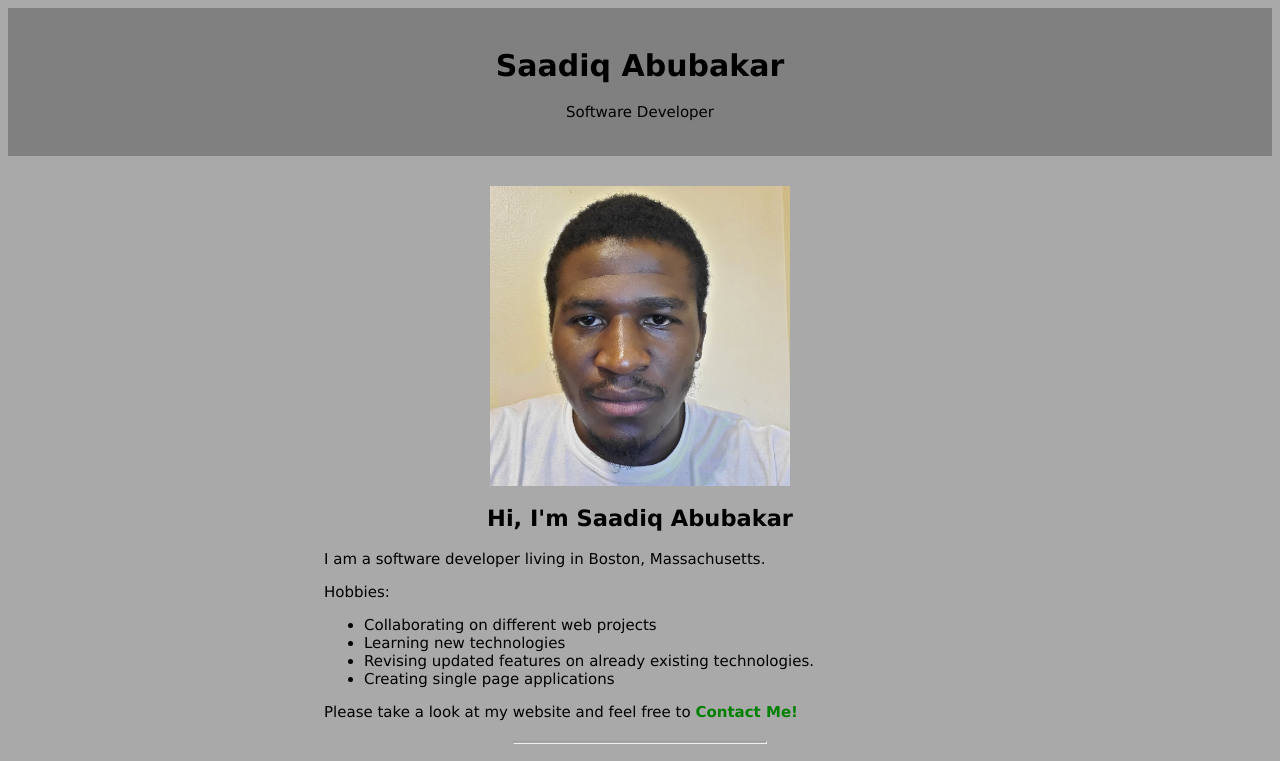
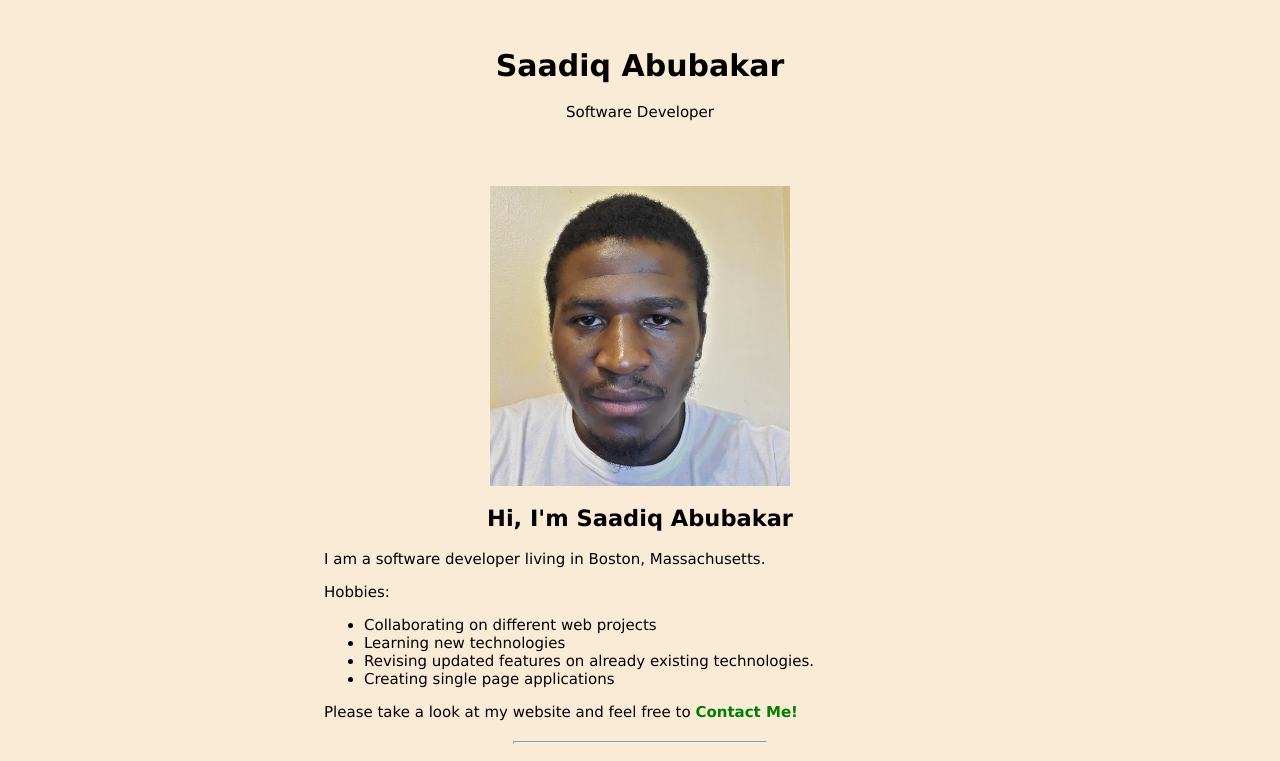
Before and after one commit to Saadiq921/Portfolio1, a plain HTML site: page index.html in a window 1280 px wide. Shown: the top 761 px of the page. Drawn offline with Linux system fonts and the light colour scheme.

Commit message:
Update index.css

```diff
--- a/index.css
+++ b/index.css
@@ -1,6 +1,6 @@
 /* top header of page */
 header {
-background-color: gray;
+background-color: antiquewhite;
 text-align: center;
 overflow: hidden;
 margin-bottom: 20px;
@@ -11,7 +11,7 @@ body {
 font-family: "verdana", sans-serif;
 font-size: 15px;
 color: black;
-background: darkgray;
+background: antiquewhite;
 }
 /* h1 of body*/
 .intro {
@@ -25,15 +25,17 @@ border: 3px ;
 padding: 10px;
 
 }
-
+/* Copyright/bottom section of page */
 footer {
-background-color: gray;
+background-color: antiquewhite;
 height: 70px;
 }
+
 .foot {
 text-align: center;
 padding: 20px 10px;
 }
+
 /* Map */
 iframe {
 margin: auto;
```
